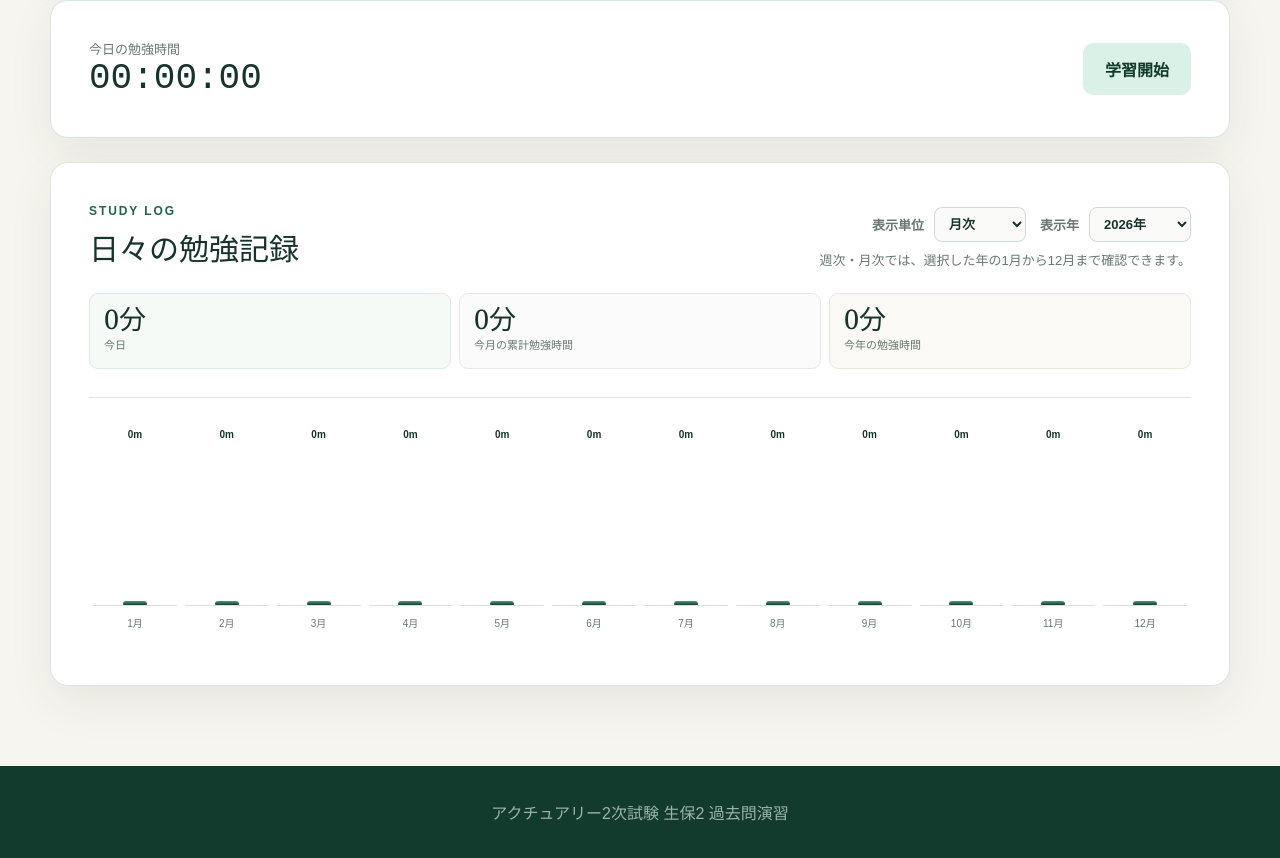
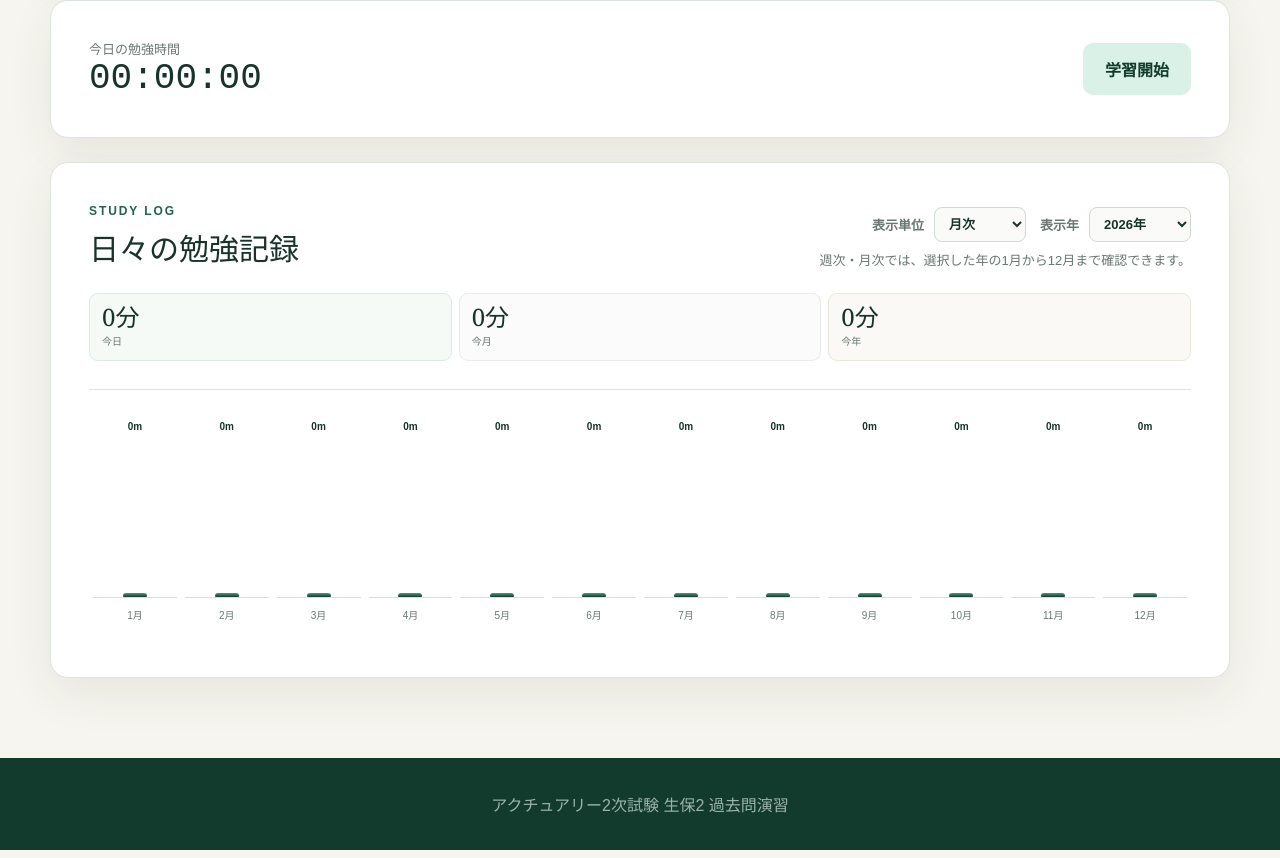
Before and after one commit to yoshi123027-del/actuary-app-seiho2, a Next.js app in the folder vercel/: page / in a window 1280 px wide. Shown: the part 1279-2137 px from the top of the page. Built offline with nearby package versions, Linux system fonts and the light colour scheme.

Commit message:
生保2の勉強時間サマリーを横一列に圧縮
今日・今月・今年の勉強時間を全画面幅で横一列にし、省スペース表示へ変更する。

```diff
--- a/vercel/app/globals.css
+++ b/vercel/app/globals.css
@@ -95,10 +95,10 @@ progress { width: 100%; height: 9px; accent-color: var(--stage-color, var(--gree
 .study-filter-row { display: flex; align-items: center; justify-content: flex-end; gap: 14px; flex-wrap: wrap; }
 .study-history-tools label { display: flex; align-items: center; color: var(--muted); font-size: 13px; font-weight: 700; white-space: nowrap; }
 .study-history-tools select { min-width: 92px; margin-left: 10px; padding: 8px 28px 8px 10px; color: var(--ink); background: #fafbf9; border: 1px solid #cfd9d3; border-radius: 8px; }
-.study-summary { display: grid; grid-template-columns: repeat(3, 1fr); gap: 8px; }
-.study-summary .stat { min-height: 76px; padding: 11px 14px; background: #fafbfa; border-color: #e7ece9; border-radius: 9px; }
-.study-summary .stat strong { font-size: clamp(21px, 3vw, 27px); }
-.study-summary .stat > span:not(.stat-icon) { margin-top: 3px; font-size: 11px; }
+.study-summary { display: grid; grid-template-columns: repeat(3, minmax(0, 1fr)); gap: 7px; }
+.study-summary .stat { min-height: 68px; padding: 10px 12px; background: #fafbfa; border-color: #e7ece9; border-radius: 9px; }
+.study-summary .stat strong { overflow: hidden; font-size: clamp(18px, 2.7vw, 24px); line-height: 1.1; white-space: nowrap; text-overflow: ellipsis; }
+.study-summary .stat > span:not(.stat-icon) { margin-top: 3px; font-size: 10px; }
 .study-summary .stat.study-today { background: #f5faf7; border-color: #dcebe3; }
 .study-summary .stat.study-year { background: #faf9f5; border-color: #ebe7dc; }
 .study-chart { height: 250px; margin-top: 28px; padding: 12px 4px 0; display: grid; grid-template-columns: repeat(var(--study-period-count, 14), minmax(42px, 1fr)); gap: 8px; overflow-x: auto; border-top: 1px solid var(--line); }
@@ -169,7 +169,10 @@ footer { padding: 34px; color: #9cb3aa; text-align: center; background: var(--gr
   .timer { align-items: stretch; flex-direction: column; gap: 16px; }
   .timer button { width: 100%; }
   .section-title { align-items: flex-start; flex-direction: column; gap: 8px; }
-  .study-summary { grid-template-columns: 1fr; }
+  .study-summary { grid-template-columns: repeat(3, minmax(0, 1fr)); gap: 6px; }
+  .study-summary .stat { min-height: 62px; padding: 8px 7px; }
+  .study-summary .stat strong { font-size: clamp(13px, 4vw, 18px); }
+  .study-summary .stat > span:not(.stat-icon) { font-size: 9px; }
   .study-history-tools { width: 100%; align-items: flex-start; }
   .study-filter-row { width: 100%; justify-content: flex-start; }
   .study-history-tools label { justify-content: space-between; width: 100%; }
--- a/vercel/app/page.js
+++ b/vercel/app/page.js
@@ -183,6 +183,14 @@ function formatStudyDuration(totalSeconds) {
   const minutes = Math.floor((totalSeconds || 0) / 60);
   if (minutes < 60) return `${minutes}分`;
   return `${Math.floor(minutes / 60)}時間${minutes % 60}分`;
+}
+
+function formatCompactStudyDuration(totalSeconds) {
+  const minutes = Math.floor((totalSeconds || 0) / 60);
+  if (minutes < 60) return `${minutes}分`;
+  const hours = Math.floor(minutes / 60);
+  const rest = minutes % 60;
+  return rest ? `${hours}h${rest}m` : `${hours}h`;
 }
 
 function daysUntil(dateString) {
@@ -546,9 +554,9 @@ function StudyHistory({ dailySeconds, now }) {
         </div>
       </div>
       <div className="study-summary">
-        <Stat value={formatStudyDuration(todaySeconds)} label="今日" tone="study-today" />
-        <Stat value={formatStudyDuration(monthlySeconds)} label="今月の累計勉強時間" />
-        <Stat value={formatStudyDuration(yearlySeconds)} label="今年の勉強時間" tone="study-year" />
+        <Stat value={formatCompactStudyDuration(todaySeconds)} label="今日" tone="study-today" />
+        <Stat value={formatCompactStudyDuration(monthlySeconds)} label="今月" />
+        <Stat value={formatCompactStudyDuration(yearlySeconds)} label="今年" tone="study-year" />
       </div>
       <div
         className="study-chart"
```
